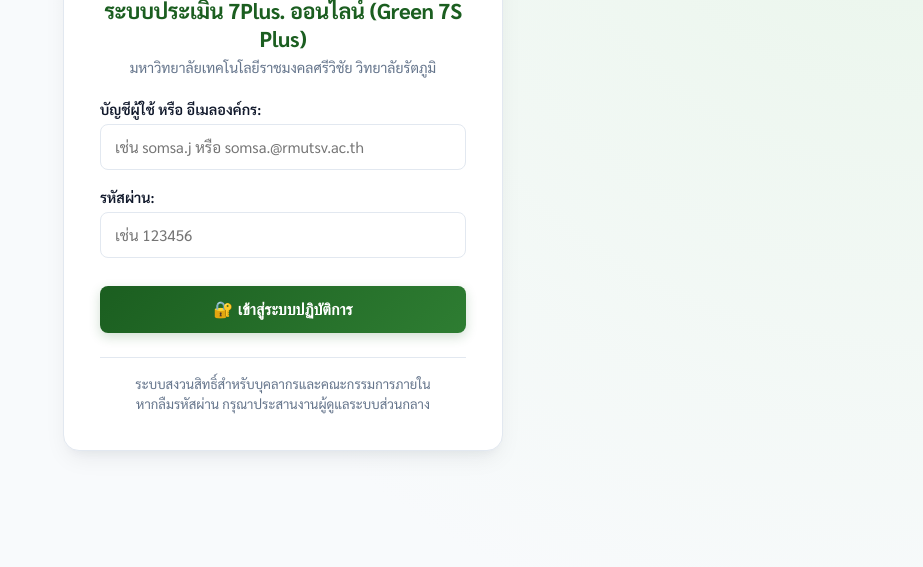
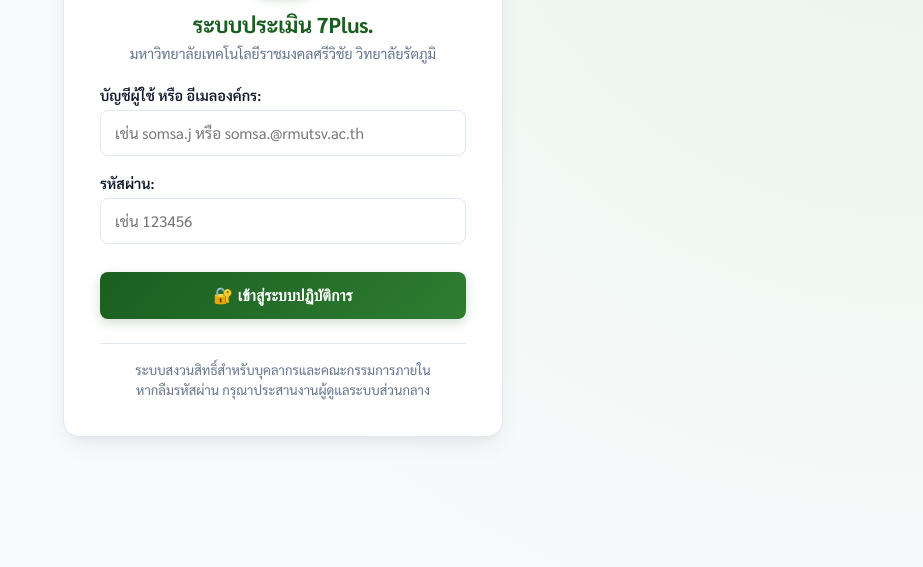
Before and after one commit to adunwitr-web/my-7s-app, a plain HTML site: page my-5s-app/frontend/index.html in a window 1280 px wide. Shown: the part 233-800 px from the top of the page, without its empty margins (357-1280 px from the left). Drawn offline with Linux system fonts and the light colour scheme.

Commit message:
Add files via upload

```diff
--- a/my-5s-app/frontend/index.html
+++ b/my-5s-app/frontend/index.html
@@ -138,7 +138,7 @@
 <div class="login-card">
     <div class="institution-logo">🏛️</div>
     <div class="login-header">
-        <h2>ระบบประเมิน 7Plus. ออนไลน์ (Green 7S Plus)</h2>
+        <h2>ระบบประเมิน 7Plus.</h2>
         <p>มหาวิทยาลัยเทคโนโลยีราชมงคลศรีวิชัย วิทยาลัยรัตภูมิ</p>
     </div>
 
```
